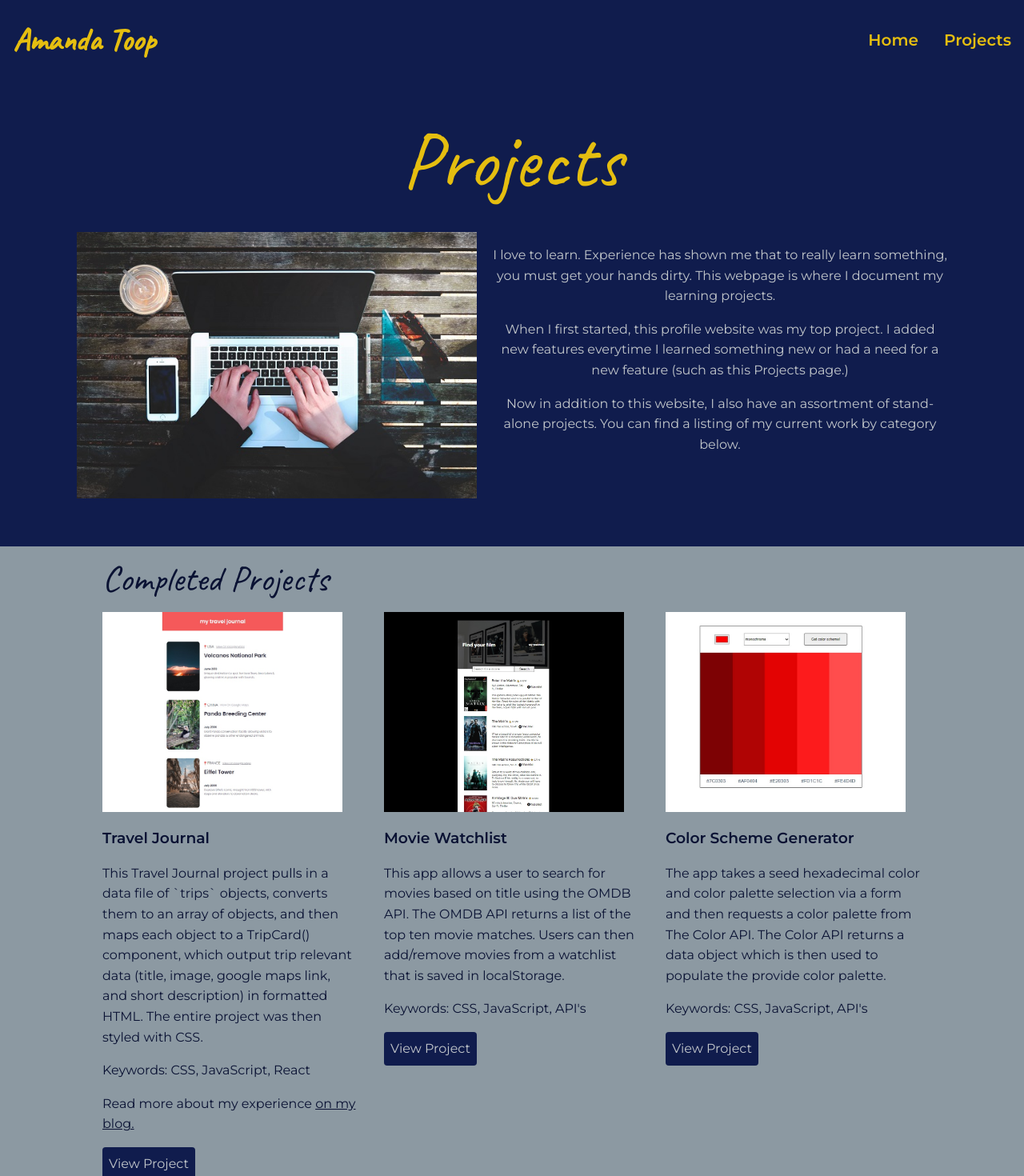
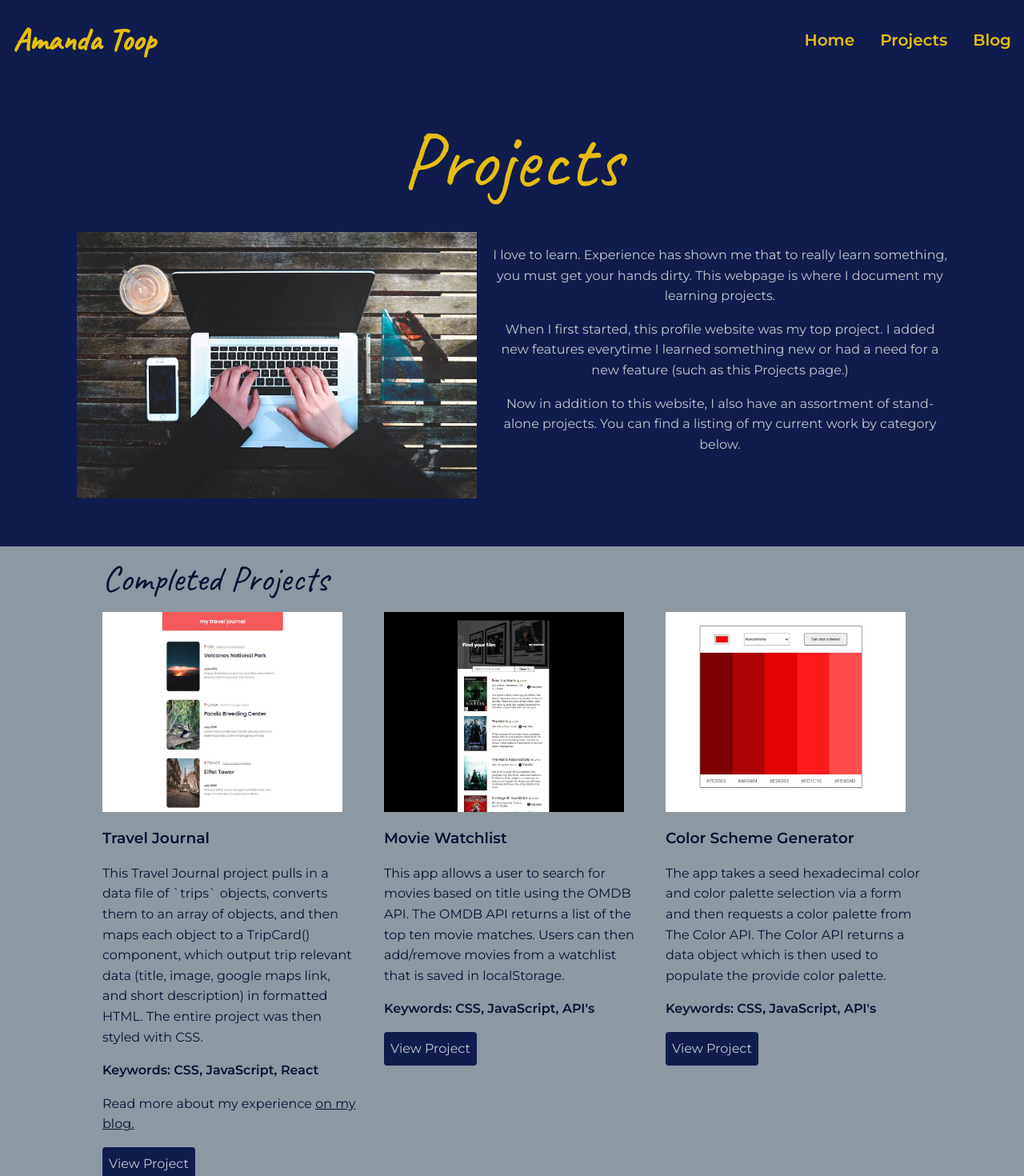
Before and after one commit to atoopdev/portfolio-react-2, a React (Vite) app in the folder portfolio-react-2/: page /projects in a window 1280 px wide. Shown: the top 1470 px of the page at 80% size. Built offline with nearby package versions, Linux system fonts and the light colour scheme.

Commit message:
add blog link to nav bar

```diff
--- a/portfolio-react-2/src/components/nav.jsx
+++ b/portfolio-react-2/src/components/nav.jsx
@@ -13,6 +13,7 @@ export default function Nav(){
                 <li className="name-logo">Amanda Toop</li>
                 <li ><NavLink to={`/`} className="nav-link">Home</NavLink></li>
                 <li><NavLink to={`Projects/`} className="nav-link">Projects</NavLink></li>
+                <li><a href="https://dev.to/atoopdev" target="_blank" rel="noreferrer noopener" className="nav-link">Blog</a></li>
             </ul>
             {/* end nav links */}
             <a className="close" href="#" aria-label="Close main menu">
--- a/portfolio-react-2/src/index.css
+++ b/portfolio-react-2/src/index.css
@@ -479,6 +479,7 @@ padding: 0;
 
 .projects-list .project-keywords{
   display:block;
+  font-weight: 600;
   /* border: 1px solid red; */
 }
 
```
